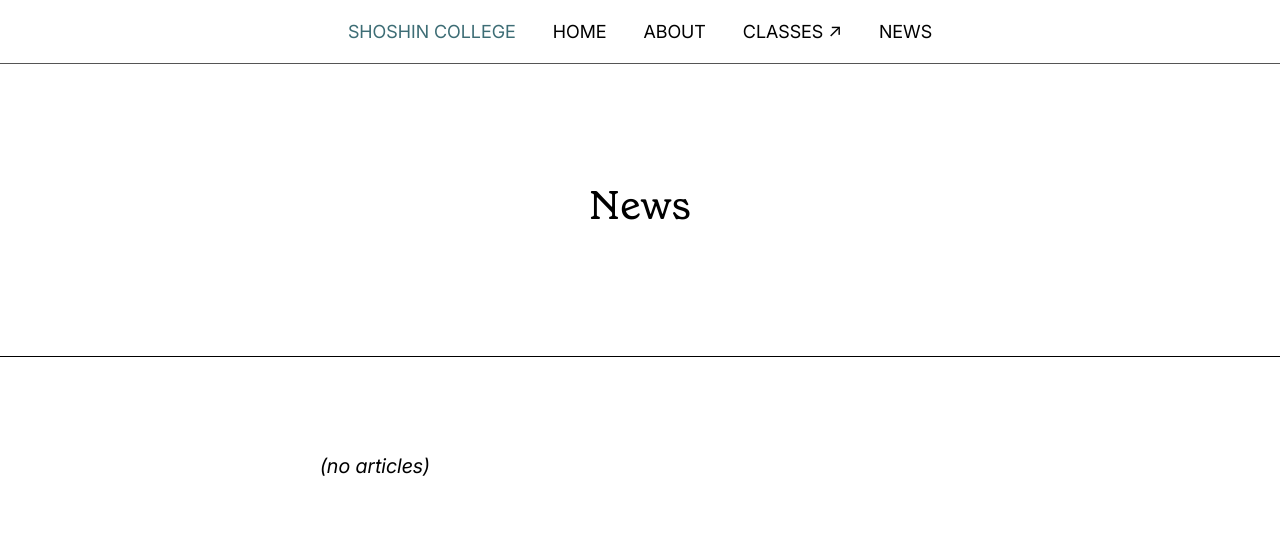
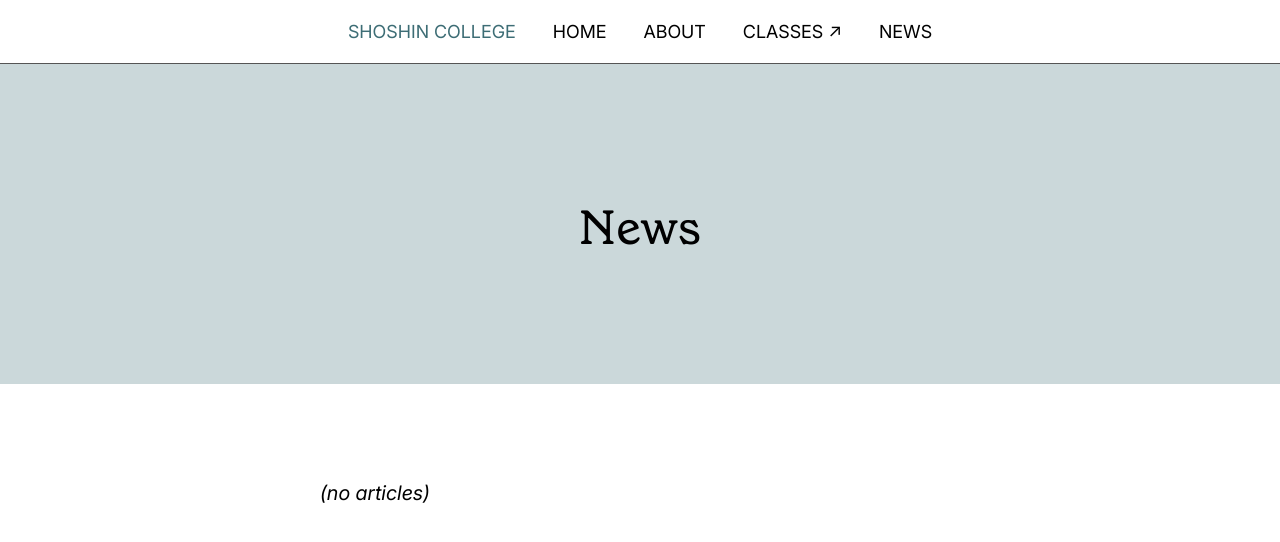
Before and after one commit to shoshincollege/shoshincollege.org, a Django app: page /news/ in a window 1280 px wide. Shown: the top 542 px of the page. Run offline with Django 5.2, Linux system fonts and the light colour scheme; data that the repository does not hold is empty.

Commit message:
update generic page section title styles

```diff
--- a/main/templates/assets/style.css
+++ b/main/templates/assets/style.css
@@ -50,11 +50,13 @@ section p, section li, section time { color: #646464; }
 section a { color: #646464; }
 section a:hover { color: #000; }
 #section-title {
+    background: #3d6d7544;
     text-align: center;
-    margin: 176px 0 96px;
+    padding-top: 168px;
     padding-bottom: 96px;
-    border-bottom: 1px solid black;
+    margin-bottom: 96px;
 }
+#section-title h1 { font-size: 48px; }
 section blockquote {
     margin: 0;
     padding: 1px 24px;
```
